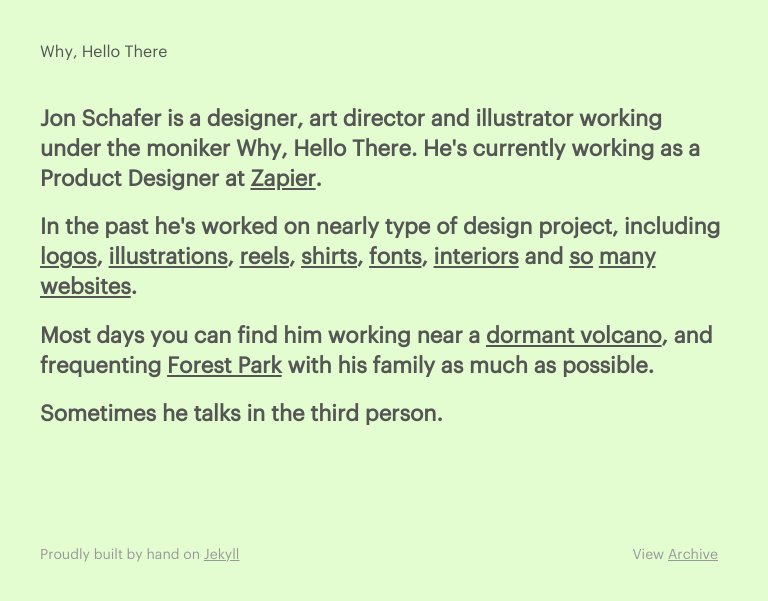
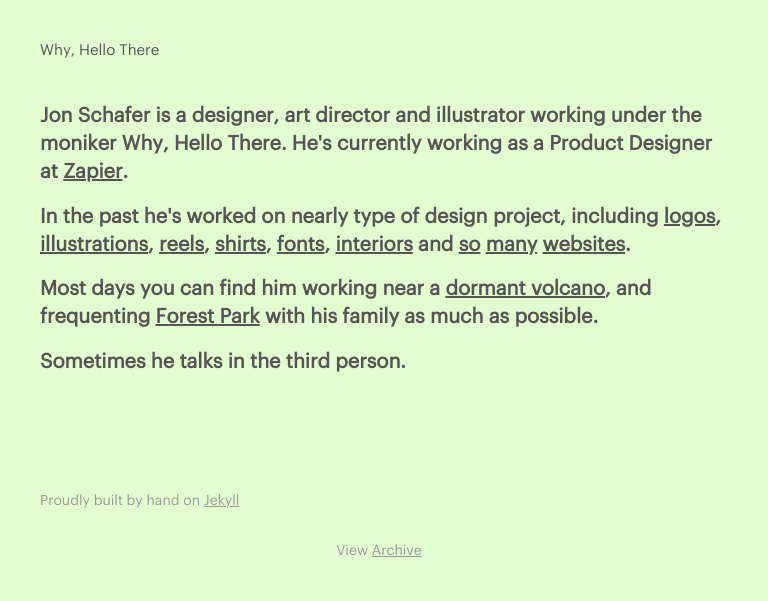
Before and after one commit to jonaschafer/jonaschafer.github.io, a Jekyll site: the page built from index.html, in a window 768 px wide. Shown: the top 601 px of the page. Built offline with Jekyll 4.4.1, drawn with Linux system fonts in a browser that asks for light colours.

Commit message:
h2 and body font size, spacing, tryin to fix flexbox to column on footer

```diff
--- a/assets/stylesheets/core/_layout.scss
+++ b/assets/stylesheets/core/_layout.scss
@@ -157,14 +157,24 @@ a:hover {
     Queries
  ========================================================================== */
 
- /* Between 601 - 900px */
- @media only screen and (max-width: 800px) and (min-width: 600px) {
+ /* Between 350 - 900px */
+ @media only screen and (max-width: 800px) and (min-width: 350px) {
   h2 {
-    line-height: 30px;
+    font-size: 20px;
+    line-height: 28px;
   }
 
   body {
-    background-color: red;
+    font-size: 15px;
+    line-height: 22px;
+  }
+
+  .parent {
+    flex-flow: column wrap;
+  }
+
+  .left {
+    align-items: flex-start;
   }
 
  }
```
